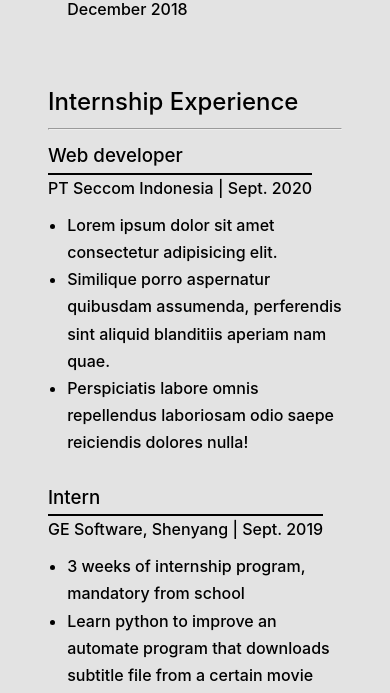
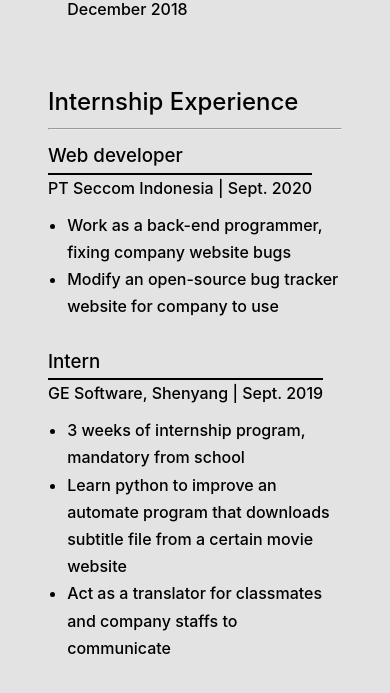
Before and after one commit to deceeeeee/deceeeeee.github.io, a PHP site: page / in a window 390 px wide; the page is wider, and only the part inside the window is pictured. Shown: the part 3241-3934 px from the top of that part. Run offline with PHP 8.4, Linux system fonts and the light colour scheme.

Commit message:
Change work exp info and css modification

```diff
--- a/css/portfolio.css
+++ b/css/portfolio.css
@@ -255,6 +255,7 @@
 
 .footer .contact-me .contacts {
   line-height: 2.8em;
+  display: block;
 }
 
 .footer .contact-me .contacts .fa {
@@ -288,11 +289,11 @@
 
 @media screen and (max-width: 700px) {
   .card-container {
-    grid-template-columns: auto;
+    grid-template-columns: 400px;
   }
 
   .card-container .card {
-    height: 350px;
+    height: 400px;
   }
 
   .card-container .card .port-image {
@@ -315,6 +316,10 @@
   .footer .contact-me {
     display: grid;
     width: 90%;
-    grid-template-columns: 40% auto;
+    grid-template-columns: 300px auto;
+  }
+
+  .footer .contact-me .columns {
+    max-width: 300px;
   }
 }
--- a/index.html
+++ b/index.html
@@ -163,15 +163,8 @@
         <h3>Web developer</h3>
         <p>PT Seccom Indonesia | Sept. 2020</p>
         <ul>
-          <li>Lorem ipsum dolor sit amet consectetur adipisicing elit.</li>
-          <li>
-            Similique porro aspernatur quibusdam assumenda, perferendis sint
-            aliquid blanditiis aperiam nam quae.
-          </li>
-          <li>
-            Perspiciatis labore omnis repellendus laboriosam odio saepe
-            reiciendis dolores nulla!
-          </li>
+          <li>Work as a back-end programmer, fixing company website bugs</li>
+          <li>Modify an open-source bug tracker website for company to use</li>
         </ul>
         <br />
         <h3>Intern</h3>
@@ -338,17 +331,20 @@
   <div class="footer" id="Contact">
     <h2>How to reach me?</h2>
     <div class="contact-me">
+      <div class="columns">
         <span class="contacts">
-        <i class="fa fa-whatsapp"></i>
-        +6287889532398
+          <i class="fa fa-envelope"></i>
+          micha3l_dct@yahoo.com
         </span>
         <span class="contacts">
           <i class="fa fa-map-marker"></i>
           Citra 2 ext BH 10/7, Pegadungan, Kalideres, Jakarta Barat
         </span>
+      </div>
+      <div class="columns">
         <span class="contacts">
-        <i class="fa fa-envelope"></i>
-        micha3l_dct@yahoo.com
+          <i class="fa fa-whatsapp"></i>
+          +6287889532398
         </span>
         <span class="contacts">
           <i class="fa fa-linkedin-square"></i>
@@ -360,6 +356,7 @@
         </span>
       </div>
     </div>
+  </div>
 </body>
 <script src="https://ajax.googleapis.com/ajax/libs/jquery/3.5.1/jquery.min.js"></script>
 <script src="JS/navigationbar.js"></script>
```
Lines whose indentation alone changed are shown as unchanged.
